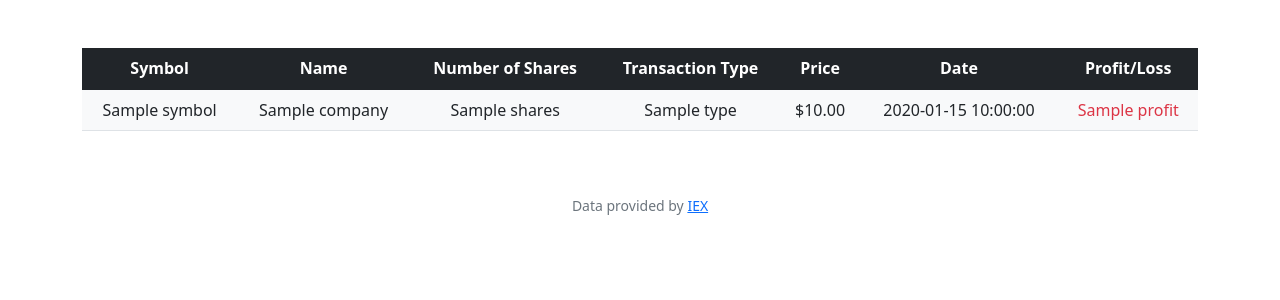
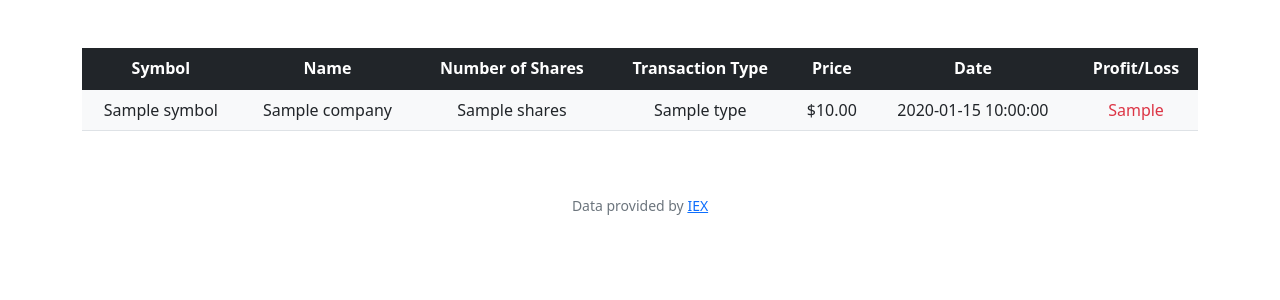
Before and after one commit to Ochirsaikhan/cs50-finance, a Flask app: template templates/history.html in a window 1280 px wide. Shown: the part 76-376 px from the top of the page. Run offline with Flask 2, Linux system fonts and the light colour scheme; the template is opened without the code that fills it: most values are stand-ins (such as "Sample title", 1, 10 or a date in 2020); some libraries are stand-ins or nearby versions.

Commit message:
Change back to previous profit/loss in history
Since heroku is not free anymore, use the older version of CS50 finance
to run locally.

```diff
--- a/templates/history.html
+++ b/templates/history.html
@@ -27,10 +27,10 @@
                     <td>{{stock.type}}</td>
                     <td>{{stock.price | usd}}</td>
                     <td>{{stock.date}}</td>
-                    {% if stock["profit"] > 0 %}
-                        <td class="text-success">{{stock["profit"]}}</td>
+                    {% if stock['profit/loss'] > 0 %}
+                        <td class="text-success">{{stock['profit/loss']}}</td>
                     {% else %}
-                        <td class="text-danger">{{stock["profit"]}}</td>
+                        <td class="text-danger">{{stock['profit/loss']}}</td>
                     {% endif %}
                 </tr>
                 {% endfor %}
```
